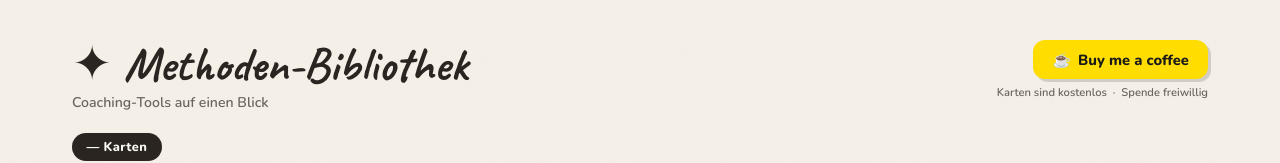
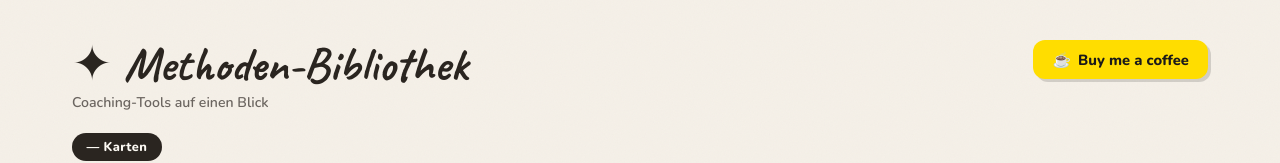
Before and after one commit to KatharinaKopmann/Methodenbibliothek, a plain HTML site: page index.html in a window 1280 px wide. Shown: the top 163 px of the page. Drawn offline with nearby package versions, Linux system fonts and the light colour scheme.

Commit message:
Update index.html

```diff
--- a/index.html
+++ b/index.html
@@ -132,10 +132,9 @@
   </div>
   <div class="donate-wrap">
     <!-- Ersetze DEIN-USERNAME mit deinem Buy Me a Coffee / PayPal.me / Ko-fi Link -->
-    <a class="donate-btn" href="https://buymeacoffee.com/DEIN-USERNAME" target="_blank" rel="noopener noreferrer">
+    <a class="donate-btn" href="https://ko-fi.com/kathacoacht" target="_blank" rel="noopener noreferrer">
       <span>☕</span> Buy me a coffee
     </a>
-    <span class="donate-note">Karten sind kostenlos &nbsp;·&nbsp; Spende freiwillig</span>
   </div>
 </header>
 
```
